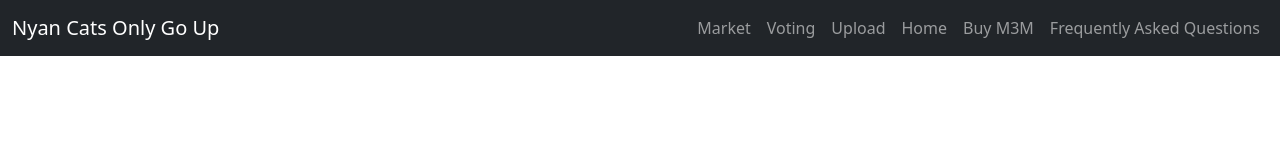
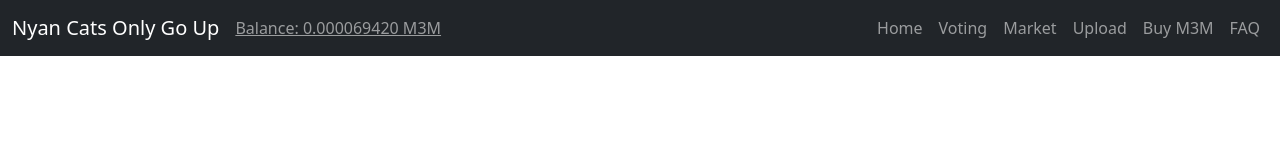
Before and after one commit to PeteMango/Hack-the-North-2021, a website: page src/Navbar.html in a window 1280 px wide. Drawn offline with nearby package versions, Linux system fonts and the light colour scheme.

Commit message:
Push again

```diff
--- a/src/Navbar.html
+++ b/src/Navbar.html
@@ -18,6 +18,7 @@
 <nav class="navbar navbar-expand-md bg-dark navbar-dark fixed-top">
   <div class="container-fluid">
     <a href="HomePage.html" class="navbar-brand">Nyan Cats Only Go Up</a>
+    <a class="navbar-text">Balance: 0.000069420 M3M</a>
     <!-- <button class="navbar-toggler" type="button" data-bs-toggle="collapse"   <button class="navbar-toggler" type="button" data-toggle="collapse" data-target="#navbarSupportedContent" aria-controls="navbarSupportedContent" aria-expanded="false" aria-label="Toggle navigation">data-bs-target="#navbar"> -->
     <button class="navbar-toggler" type="button" data-bs-toggle="collapse" data-bs-target="#navbarSupportedContent" aria-controls="navbarSupportedContent" aria-expanded="false" aria-label="Toggle navigation">
       <span class="navbar-toggler-icon"></span>
@@ -26,27 +27,25 @@
     <div class="collapse navbar-collapse" id="navbarSupportedContent">
       <ul class="navbar-nav ms-auto">
         <li class="nav-item">
-          <a href="MarketPage.html" class="nav-link">Market</a>
+          <a href="HomePage.html" class="nav-link">Home</a>
         </li>
         <li class="nav-item">
           <a href="VotePage.html" class="nav-link">Voting</a>
         </li>
         <li class="nav-item">
-          <a href="UploadPage.html" class="nav-link">Upload</a>
+          <a href="MarketPage.html" class="nav-link">Market</a>
         </li>
         <li class="nav-item">
-          <a href="HomePage.html" class="nav-link">Home</a>
+          <a href="UploadPage.html" class="nav-link">Upload</a>
         </li>
         <li class="nav-item">
           <a href="MemeCoin.html" class="nav-link">Buy M3M</a>
         </li>
         <li class="nav-item">
-          <a href="FAQ.html" class="nav-link">Frequently Asked Questions</a>
+          <a href="FAQ.html" class="nav-link">FAQ</a>
         </li>
       </ul>
     </div>
-    <!-- <p class="navbar-brand">TEST</p> -->
-
   </div>
 </nav>
 
```
